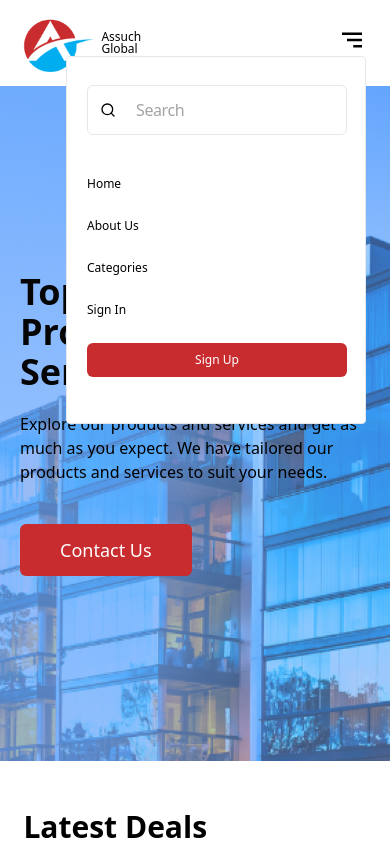
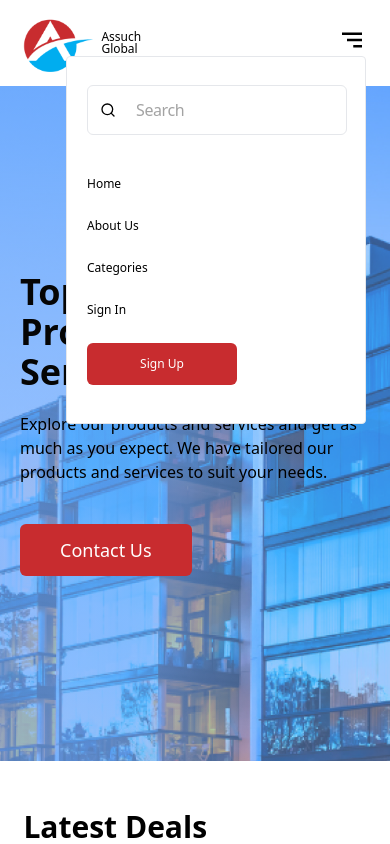
Before and after one commit to Clinzho1996/assuch, a Next.js app: page / in a window 390 px wide. Both pictures are taken after a click on the button 351 px from the left and 40 px from the top of the page. Shown: the top 844 px of the page. Built offline with nearby package versions, Linux system fonts and the light colour scheme.

Commit message:
mobile done

```diff
--- a/src/app/components/Navbar.jsx
+++ b/src/app/components/Navbar.jsx
@@ -75,7 +75,7 @@ function Navbar() {
                 >
                   Sign In
                 </Link>
-                <Button className="bg-[#C82C2F] px-5 py-2 rounded-md text-white text-[12px] font-Montserrat text-md">
+                <Button className="bg-[#C82C2F] px-5 py-3 rounded-md text-white text-[12px] font-Montserrat text-md w-[150px]">
                   Sign Up
                 </Button>
               </div>
```
